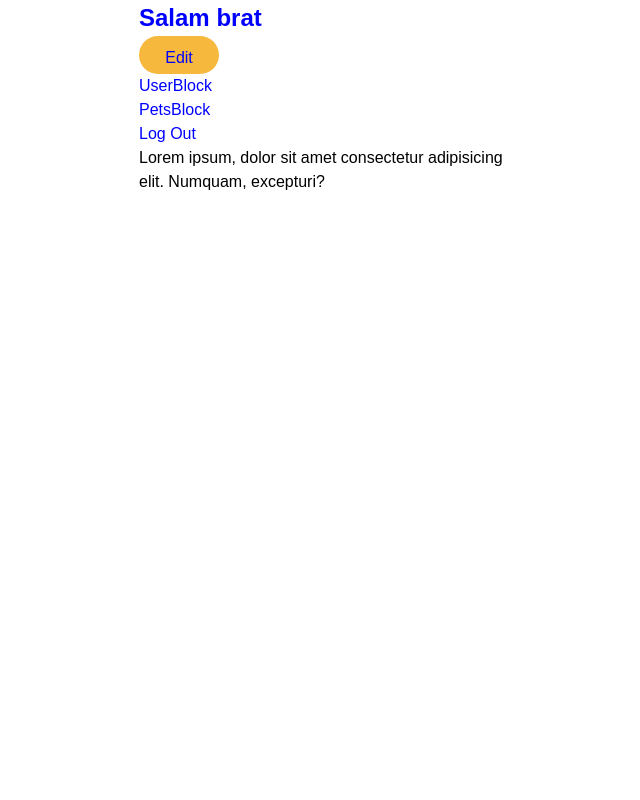
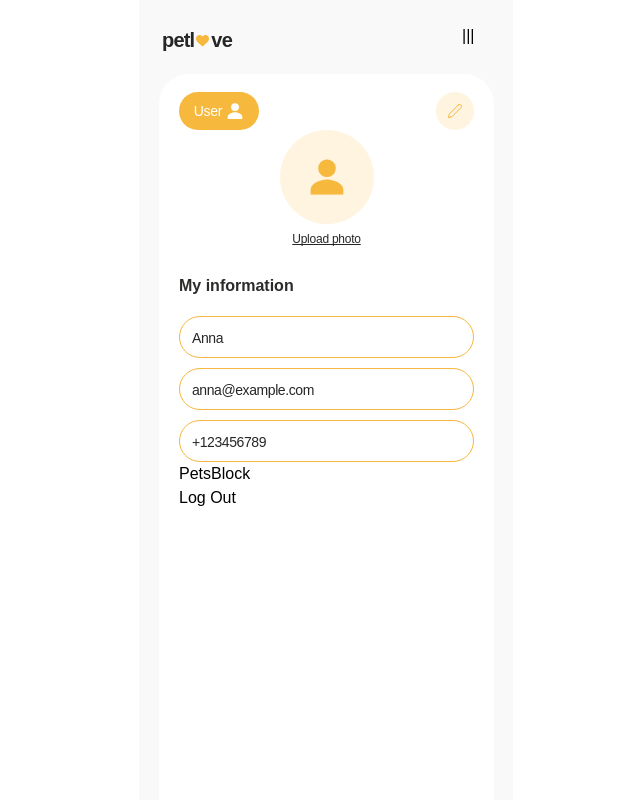
Before and after one commit to olehsolonin/Petlove, a React (Vite) app: page /profile in a window 1280 px wide. Shown: the top 800 px of the page, without its empty margins (314-954 px from the left). Built offline with nearby package versions, Linux system fonts and the light colour scheme.

Commit message:
added new parts on profile page

```diff
--- a/src/components/App/App.module.css
+++ b/src/components/App/App.module.css
@@ -1,7 +1,6 @@
 .container {
   min-width: 320px;
   max-width: 374px;
-  /* padding: 34px 20px 20px 20px; */
-  /* height: 812px; */
   margin: 0 auto;
+  background: #f9f9f9;
 }
--- a/src/components/EditUserBtn/EditUserBtn.jsx
+++ b/src/components/EditUserBtn/EditUserBtn.jsx
@@ -1,9 +1,21 @@
 import css from "./EditUserBtn.module.css";
+import { IoPersonSharp } from "react-icons/io5";
+import { FiEdit2 } from "react-icons/fi";
 
 export default function EditUserBtn() {
   return (
-    <div>
-      <button className={css.editBtn}>Edit</button>
+    <div className={css.editProfileContainer}>
+      <button className={css.profileBtn}>
+        User{" "}
+        <span>
+          <IoPersonSharp className={css.icon} />
+        </span>
+      </button>
+      <button className={css.editBtn}>
+        <span>
+          <FiEdit2 className={css.editPencil} />
+        </span>
+      </button>
     </div>
   );
 }
--- a/src/components/EditUserBtn/EditUserBtn.module.css
+++ b/src/components/EditUserBtn/EditUserBtn.module.css
@@ -1,7 +1,46 @@
-.editBtn {
+.editProfileContainer {
+  display: flex;
+  justify-content: space-between;
+  align-items: center;
+}
+
+.profileBtn {
   border-radius: 30px;
   padding: 10px 14px;
   width: 80px;
   height: 38px;
   background: #f6b83d;
+  font-family: "Manrope", sans-serif;
+  font-weight: 500;
+  font-size: 14px;
+  line-height: 129%;
+  letter-spacing: -0.02em;
+  color: #fff;
+  display: flex;
+  flex-direction: row;
+  justify-content: center;
+  align-items: center;
+  gap: 4px;
 }
+
+.icon {
+  width: 18px;
+  height: 18px;
+}
+
+.editBtn {
+  border-radius: 30px;
+  padding: 10px;
+  width: 38px;
+  height: 38px;
+  background: #fff4df;
+  display: flex;
+  flex-direction: row;
+  justify-content: center;
+  align-items: center;
+}
+
+.editPencil {
+  stroke-width: 1.5px;
+  stroke: #f6b83d;
+}
--- a/src/components/Profile/Profile.jsx
+++ b/src/components/Profile/Profile.jsx
@@ -1,11 +1,14 @@
+import css from "./Profile.module.css";
 import UserCard from "../UserCard/UserCard.jsx";
 import MyNotices from "../MyNotices/MyNotices.jsx";
+import Header from "../Header/Header.jsx";
 
 export default function Profile() {
   return (
-    <>
+    <div className={css.profileContainer}>
+      <Header />
       <UserCard />
       <MyNotices />
-    </>
+    </div>
   );
 }
--- /dev/null
+++ b/src/components/Profile/Profile.module.css
@@ -0,0 +1,13 @@
+.profileContainer {
+  min-width: 320px;
+  max-width: 374px;
+  height: 2766px;
+  padding: 24px 20px 56px 20px;
+  background: #f9f9f9;
+}
+
+/* .profileBlock {
+  border-radius: 30px;
+  width: 335px;
+  background: #fff;
+} */
--- a/src/components/UserBlock/UserBlock.jsx
+++ b/src/components/UserBlock/UserBlock.jsx
@@ -1,11 +1,26 @@
 import css from "./UserBlock.module.css";
+import { IoPersonSharp } from "react-icons/io5";
 
 export default function UserBlock() {
   return (
-    <>
-      <div>
-        <p>UserBlock</p>
+    <div className={css.userBlock}>
+      <div className={css.editPhotoBlock}>
+        <div className={css.avatarContainer}>
+          {" "}
+          <span>
+            <IoPersonSharp className={css.icon} />
+          </span>
+        </div>
+        <button className={css.linkButton}>Upload photo</button>
       </div>
-    </>
+      <div className={css.editProfileInfo}>
+        <h2 className={css.infoTitle}>My information</h2>
+        <div className={css.userInfo}>
+          <p className={css.userInfoDetails}>Anna</p>
+          <p className={css.userInfoDetails}>anna@example.com</p>
+          <p className={css.userInfoDetails}>+123456789</p>
+        </div>
+      </div>
+    </div>
   );
 }
--- a/src/components/UserBlock/UserBlock.module.css
+++ b/src/components/UserBlock/UserBlock.module.css
@@ -0,0 +1,82 @@
+.userBlock {
+  display: flex;
+  flex-direction: column;
+  gap: 28px;
+  justify-content: center;
+  align-items: center;
+}
+
+.editPhotoBlock {
+  display: flex;
+  flex-direction: column;
+  align-items: center;
+  justify-content: center;
+  gap: 8px;
+}
+
+.avatarContainer {
+  border-radius: 100px;
+  padding: 10px;
+  width: 94px;
+  height: 94px;
+  background: #fff4df;
+  display: flex;
+  flex-direction: row;
+  justify-content: center;
+  align-items: center;
+}
+
+.linkButton {
+  font-family: "Manrope", sans-serif;
+  font-weight: 500;
+  font-size: 12px;
+  line-height: 133%;
+  letter-spacing: -0.02em;
+  text-decoration: underline;
+  text-decoration-skip-ink: none;
+  color: #262626;
+}
+
+.editProfileInfo {
+  display: flex;
+  flex-direction: column;
+  gap: 20px;
+}
+
+.infoTitle {
+  font-family: "Manrope", sans-serif;
+  font-weight: 700;
+  font-size: 16px;
+  line-height: 125%;
+  color: #2b2b2a;
+}
+
+.icon {
+  width: 40px;
+  height: 40px;
+  fill: #f6b83d;
+  stroke-width: 2px;
+  stroke: #f6b83d;
+}
+
+.userInfo {
+  display: flex;
+  flex-direction: column;
+  gap: 10px;
+  width: 295px;
+  height: 146px;
+}
+
+.userInfoDetails {
+  border: 1px solid #f6b83d;
+  border-radius: 30px;
+  padding: 12px 250px 12px 12px;
+  width: 295px;
+  height: 42px;
+  font-family: "Manrope", sans-serif;
+  font-weight: 500;
+  font-size: 14px;
+  line-height: 129%;
+  letter-spacing: -0.03em;
+  color: #262626;
+}
--- a/src/components/UserCard/UserCard.jsx
+++ b/src/components/UserCard/UserCard.jsx
@@ -7,7 +7,6 @@ import LogOutBtn from "../LogOutBtn/LogOutBtn.jsx";
 export default function UserCard() {
   return (
     <div className={css.userCard}>
-      <h2>Salam brat</h2>
       <EditUserBtn />
       <UserBlock />
       <PetsBlock />
--- a/src/components/UserCard/UserCard.module.css
+++ b/src/components/UserCard/UserCard.module.css
@@ -1,3 +1,8 @@
 .userCard {
-  color: blue;
+  margin-top: 18px;
+  border-radius: 30px;
+  width: 335px;
+  height: 864px;
+  background: #fff;
+  padding: 18px 20px 40px 20px;
 }
```
